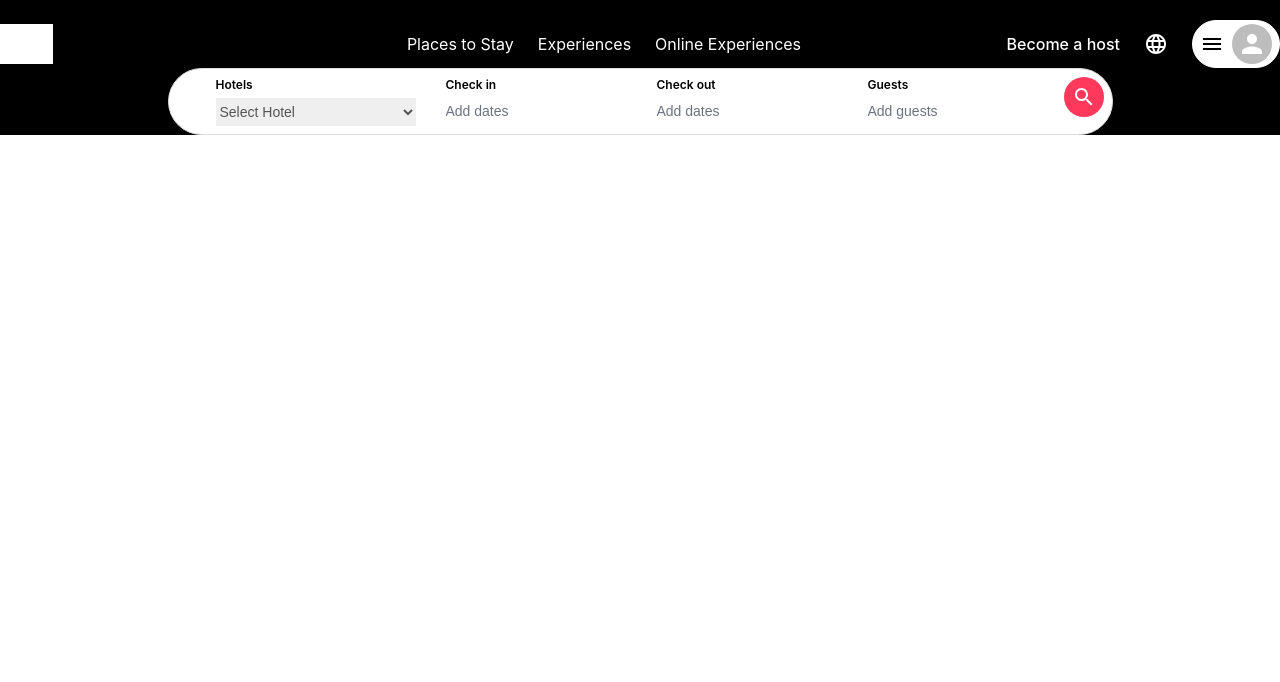
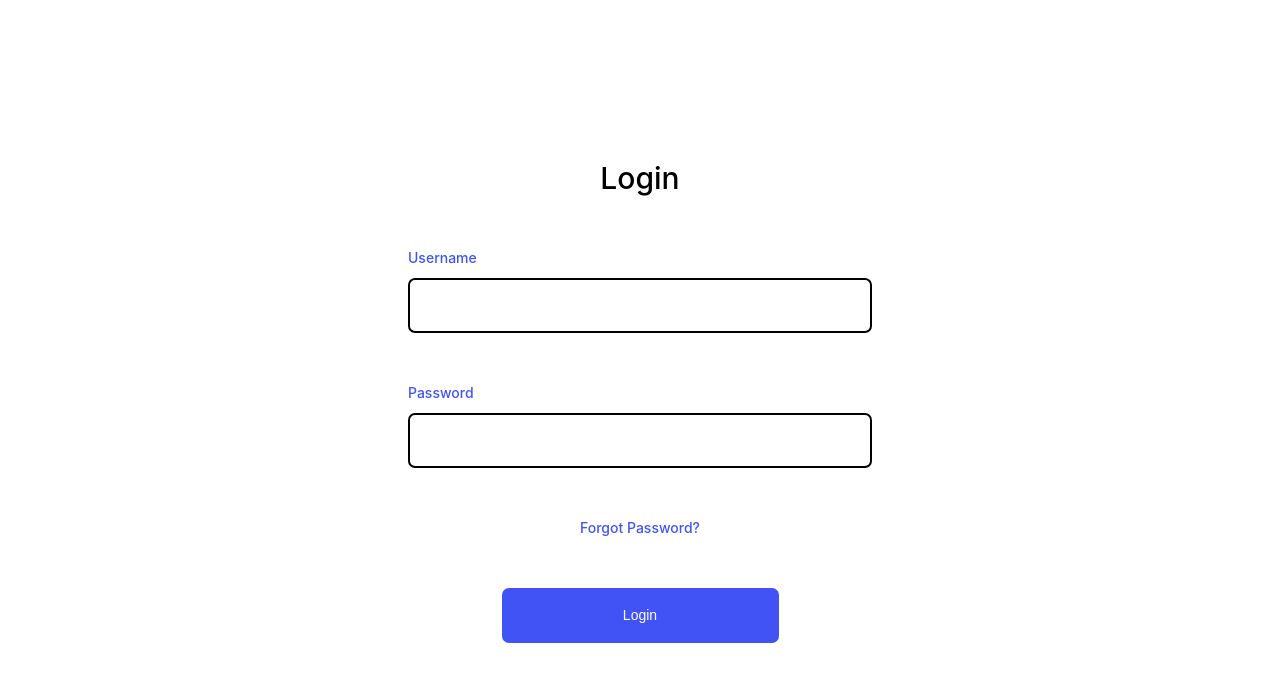
Before and after one commit to TshegoBM/airbnb-capstone-project, a React (Create React App) app: page /login in a window 1280 px wide. Shown: the top 682 px of the page. Built offline with nearby package versions, Linux system fonts and the light colour scheme; grey boxes are pictures that could not be loaded.

Commit message:
Login form updates

```diff
--- a/src/App.js
+++ b/src/App.js
@@ -13,15 +13,16 @@ import LocationsPage from "./components/LocationPage/LocationsCard";
 import LocationDetails from "./components/LocationDetails/LocationDetails";
 import Layout from "./components/Footer/Layout"; // Adjust the import path based on your project structure
 import Listing from "./components/Listing/Listing";
+import LoginPage from "./components/Admin/LoginPage";
 
 function App() {
   return (
     <div className="App">
       <Router>
-        <ProfileSection />
-        <Filter />
         <Switch>
           <Route path="/" exact>
+            <ProfileSection />
+            <Filter />
             <Layout>
               <HeroBanner />
               <Inspiration />
@@ -32,14 +33,21 @@ function App() {
             </Layout>
           </Route>
           <Route path="/locations">
+          <ProfileSection />
+            <Filter />
             <Layout>
               <LocationsPage />
             </Layout>
           </Route>
           <Route path="/listing">
+          <ProfileSection />
+            <Filter />
             <Layout>
               <Listing />
             </Layout>
+          </Route>
+          <Route path="/login">
+            <LoginPage />
           </Route>
         </Switch>
       </Router>
--- /dev/null
+++ b/src/components/Admin/LoginPage.css
@@ -0,0 +1,62 @@
+.login-form {
+width: 100%;
+height:100vh;
+display: flex;
+flex-direction: column;
+text-align: center;
+align-items: center;
+justify-content: center;
+}
+
+.login-form h2 {
+    font-weight: 500;
+    font-size: 30px;
+    line-height: 40px;
+    margin-bottom: 50px;
+}
+
+.form-group {
+    display: flex;
+    flex-direction:column;
+    text-align: left;
+}
+
+.form-group  label {
+    color: #4153F5;
+    font-weight: 500;
+    font-size: 14px;
+    line-height: 20px;
+    margin-bottom: 10px;
+}
+
+.form-group input {
+    width: 464px;
+    height: 55px;
+    top: 9px;
+    border-radius: 7px;
+    border: 2px solid black;
+    margin-bottom: 50px;
+}
+
+.login-form p {
+    color: #4153F5;
+    font-weight: 500;
+    font-size: 14px;
+    line-height: 20px;
+    margin-bottom: 50px;
+}
+
+.login-form button {
+    width: 277px;
+    height: 55px;
+    top:3882px;
+    border-radius: 7px;
+    border: 2px solid #4153F5;
+    background-color: #4153F5 ;
+    color: white;
+    font-weight: 500;
+    font-size: 14px;
+    line-height: 20px;
+
+
+}
--- /dev/null
+++ b/src/components/Admin/LoginPage.js
@@ -0,0 +1,52 @@
+import React, { useState } from 'react';
+import './LoginPage.css'; // Import your CSS file for styling
+
+const LoginPage = () => {
+  const [username, setUsername] = useState('');
+  const [password, setPassword] = useState('');
+
+  const handleSubmit = (event) => {
+    event.preventDefault();
+    // Handle form submission logic here (e.g., authentication)
+    console.log(`Username: ${username}, Password: ${password}`);
+    // Reset form fields after submission if needed
+    setUsername('');
+    setPassword('');
+  };
+
+  return (
+    <form className='login-form' onSubmit={handleSubmit}>
+      <h2>Login</h2>
+
+      <div className='form-group'>
+        <label htmlFor='username'>Username</label>
+        <input
+          type='text'
+          id='username'
+          name='username'
+          value={username}
+          onChange={(e) => setUsername(e.target.value)}
+          required
+        />
+      </div>
+
+      <div className='form-group'>
+        <label htmlFor='password'>Password</label>
+        <input
+          type='password'
+          id='password'
+          name='password'
+          value={password}
+          onChange={(e) => setPassword(e.target.value)}
+          required
+        />
+      </div>
+
+      <p> Forgot Password?</p>
+
+      <button type='submit'>Login</button>
+    </form>
+  );
+}
+
+export default LoginPage;
```
